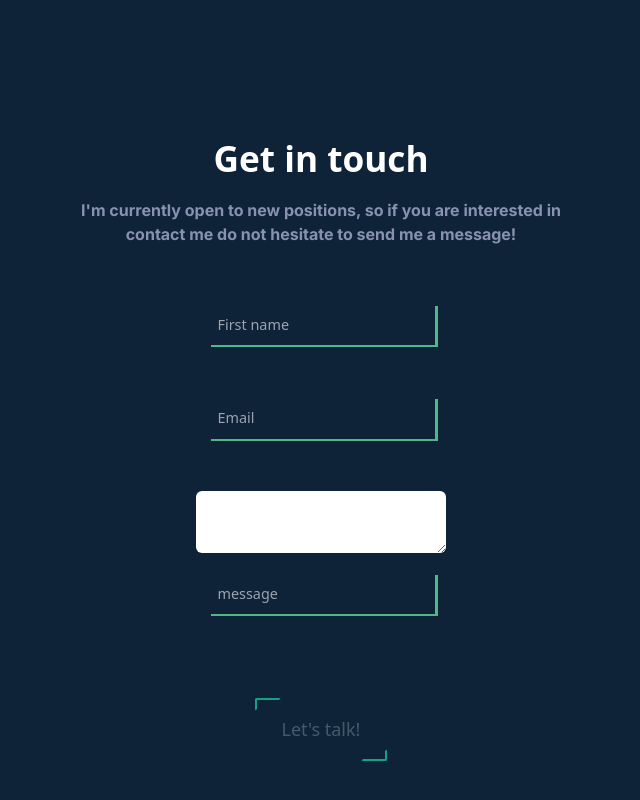
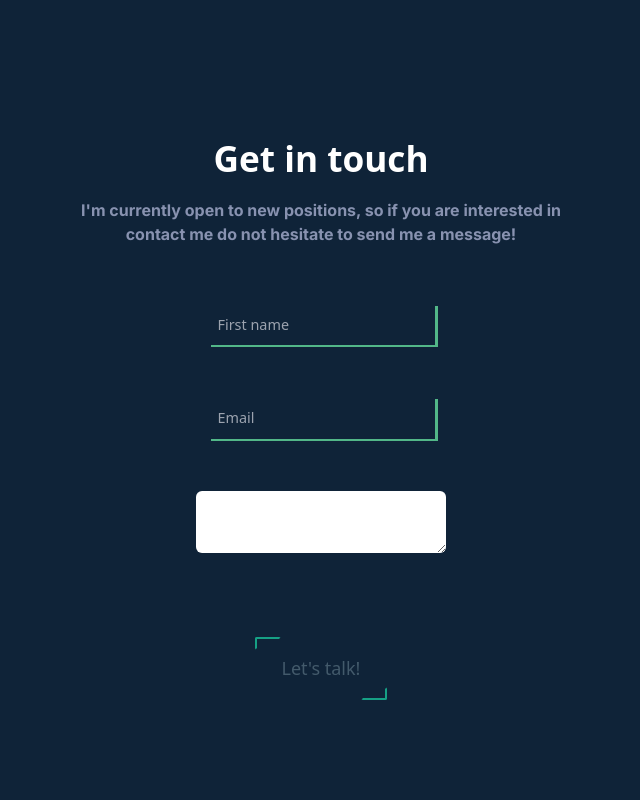
Before and after one commit to StefanoCutri/portfolio, a React (Create React App) app: page / in a window 1280 px wide. Shown: the part 3443-4243 px from the top of the page, without its empty margins (319-959 px from the left). Built offline with nearby package versions, Linux system fonts and the light colour scheme.

Commit message:
Change Form

```diff
--- a/src/components/Contact.js
+++ b/src/components/Contact.js
@@ -34,7 +34,6 @@ export const Contact = () => {
          items-center p-2"
         >
           <textarea/>
-          <input type="text" placeholder="message" />
         </div>
       </form>
       <div className="flex flex-col items-center justify-evenly mt-10">
```
